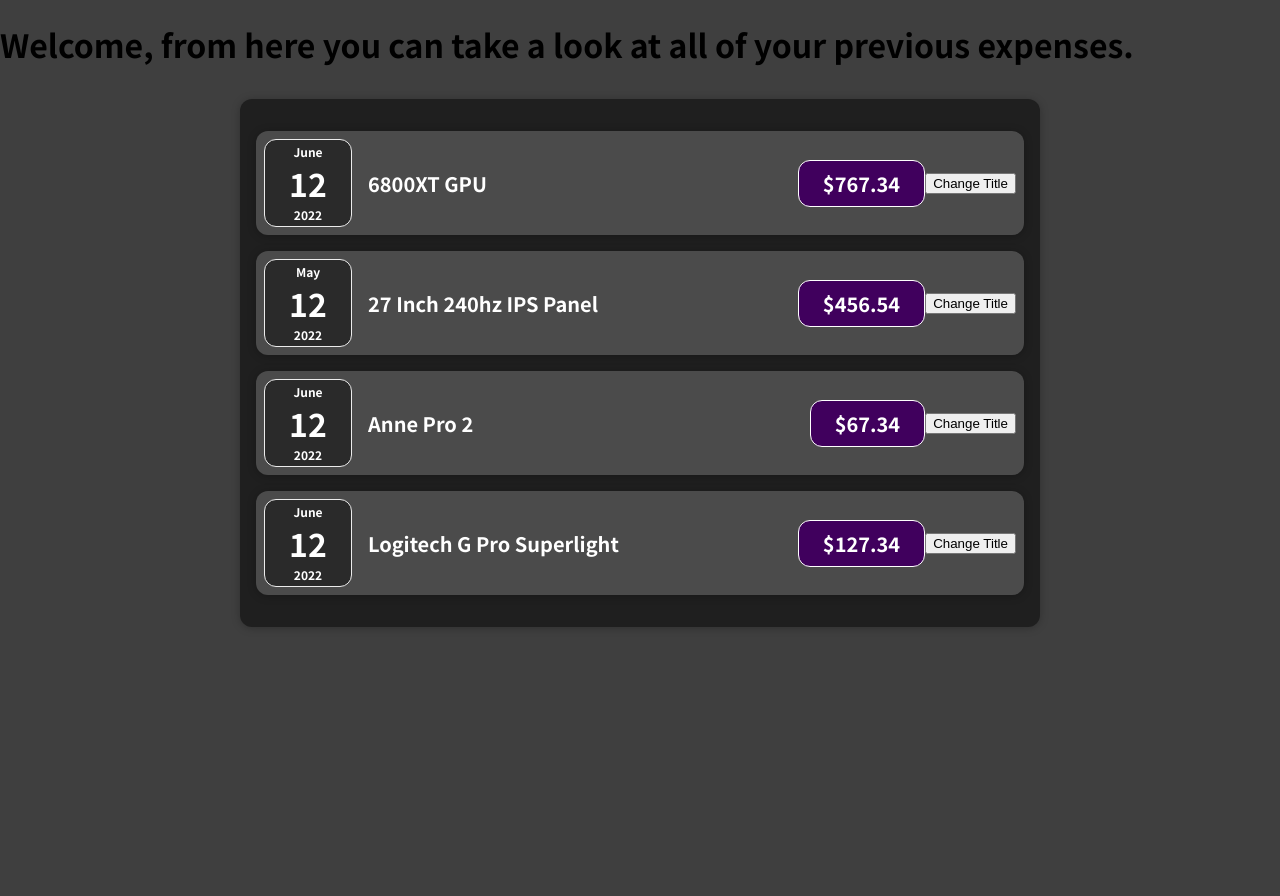
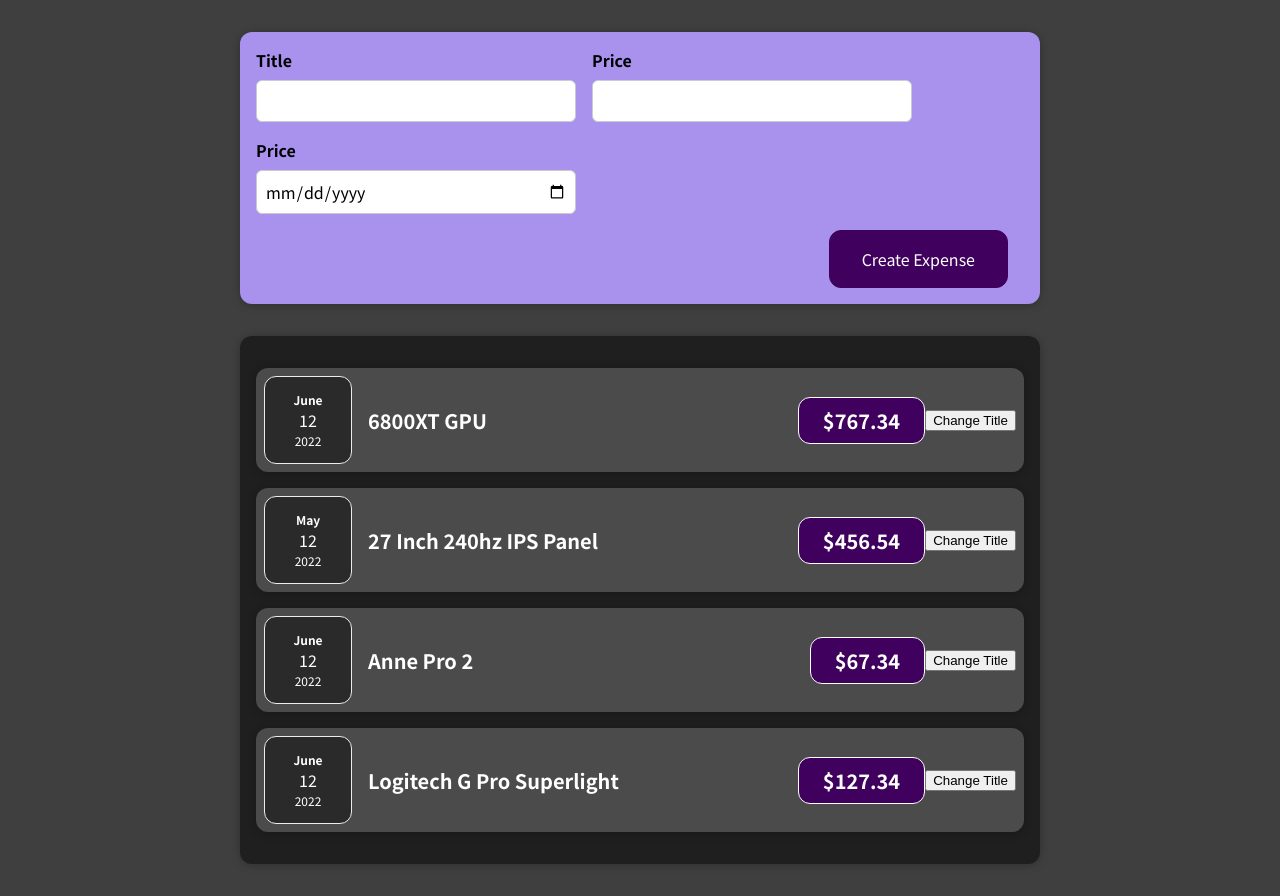
Before and after one commit to krishabbashyal/learn-react, a React (Create React App) app: page / in a window 1280 px wide. Before the commit the page ends 800 px from the top, so only its background shows below. Built offline with nearby package versions, Linux system fonts and the light colour scheme.

Commit message:
Created a form and new component for the form

```diff
--- a/src/App.js
+++ b/src/App.js
@@ -1,4 +1,5 @@
 import Expenses from "./components/Expenses/Expenses";
+import NewExpenses from "./components/NewExpenses/NewExpenses";
 
 const App = () => {
   // prettier-ignore
@@ -10,10 +11,8 @@
   ];
   return (
     <div>
-      <h1>
-        Welcome, from here you can take a look at all of your previous expenses.
-        <Expenses items={expenses} />
-      </h1>
+      <NewExpenses />
+      <Expenses items={expenses} />
     </div>
   );
 };
--- /dev/null
+++ b/src/components/NewExpenses/ExpenseForm.css
@@ -0,0 +1,26 @@
+.new-expense__controls {
+  display: flex;
+  flex-wrap: wrap;
+  gap: 1rem;
+  margin-bottom: 1rem;
+  text-align: left;
+}
+
+.new-expense__control label {
+  font-weight: bold;
+  margin-bottom: 0.5rem;
+  display: block;
+}
+
+.new-expense__control input {
+  font: inherit;
+  padding: 0.5rem;
+  border-radius: 6px;
+  border: 1px solid #ccc;
+  width: 20rem;
+  max-width: 100%;
+}
+
+.new-expense__actions {
+  text-align: right;
+}
--- /dev/null
+++ b/src/components/NewExpenses/ExpenseForm.js
@@ -0,0 +1,28 @@
+import React from "react";
+import "./ExpenseForm.css";
+
+const ExpenseForm = () => {
+  return (
+    <form>
+      <div className="new-expense__controls">
+        <div className="new-expense__control">
+          <label>Title</label>
+          <input type="text" />
+        </div>
+        <div className="new-expense__control">
+          <label>Price</label>
+          <input type="number" min="0.00" step="0.01" />
+        </div>
+        <div className="new-expense__control">
+          <label>Price</label>
+          <input type="date" min="2020-01-01" max="2025-12-31" />
+        </div>
+      </div>
+      <div className="new-expense__actions">
+        <button type="submit">Create Expense</button>
+      </div>
+    </form>
+  );
+};
+
+export default ExpenseForm;
--- /dev/null
+++ b/src/components/NewExpenses/NewExpenses.css
@@ -0,0 +1,38 @@
+.new-expense {
+  background-color: #a892ee;
+  padding: 1rem;
+  margin: 2rem auto;
+  width: 50rem;
+  max-width: 95%;
+  border-radius: 12px;
+  text-align: center;
+  box-shadow: 0 1px 8px rgba(0, 0, 0, 0.25);
+}
+
+.new-expense button {
+  font: inherit;
+  cursor: pointer;
+  padding: 1rem 2rem;
+  border: 1px solid #40005d;
+  background-color: #40005d;
+  color: white;
+  border-radius: 12px;
+  margin-right: 1rem;
+}
+
+.new-expense button:hover,
+.new-expense button:active {
+  background-color: #510674;
+  border-color: #510674;
+}
+
+.new-expense button.alternative {
+  color: #220131;
+  border-color: transparent;
+  background-color: transparent;
+}
+
+.new-expense button.alternative:hover,
+.new-expense button.alternative:active {
+  background-color: #ddb3f8;
+}
--- /dev/null
+++ b/src/components/NewExpenses/NewExpenses.js
@@ -0,0 +1,13 @@
+import React from "react";
+import "./NewExpenses.css";
+import ExpenseForm from "./ExpenseForm";
+
+const NewExpenses = () => {
+  return (
+    <div className="new-expense">
+      <ExpenseForm />
+    </div>
+  );
+};
+
+export default NewExpenses;
```
